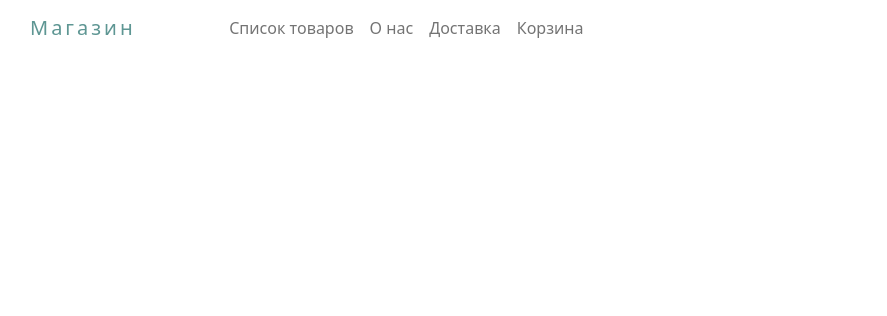
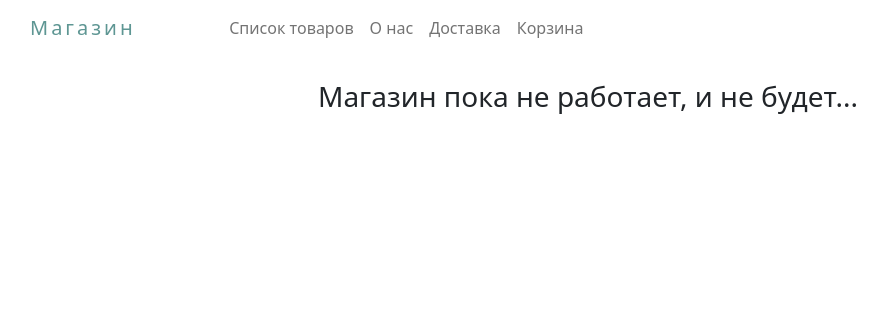
Before and after one commit to dengaisin/shop, a Django app: page / in a window 1280 px wide. Shown: the top 316 px of the page, without its empty margins (52-939 px from the left). Run offline with Django 4.2, Linux system fonts and the light colour scheme.

Commit message:
some content

```diff
--- a/products/templates/products/home_page.html
+++ b/products/templates/products/home_page.html
@@ -9,7 +9,7 @@
 <body>
 
 {% block content %}
-
+<h3>Магазин пока не работает, и не будет...</h3>
 {% endblock%}
 
 </body>
--- a/static/css/navbar.css
+++ b/static/css/navbar.css
@@ -1,3 +1,9 @@
+body {
+  margin: 0;
+  padding: 80px 0 0;
+  text-align: center;
+}
+
 /* Color of the links BEFORE scroll */
 .navbar-scroll .nav-link,
 .navbar-scroll .navbar-toggler-icon,
--- a/templates/includes/navbar.html
+++ b/templates/includes/navbar.html
@@ -1,6 +1,9 @@
 {% block head %}
     <link href="https://cdn.jsdelivr.net/npm/bootstrap@5.0.2/dist/css/bootstrap.min.css" rel="stylesheet" integrity="sha384-EVSTQN3/azprG1Anm3QDgpJLIm9Nao0Yz1ztcQTwFspd3yD65VohhpuuCOmLASjC" crossorigin="anonymous">
 {% endblock %}
+<div class="nav-div">
+
+
 <header>
   <!-- Navbar -->
   <nav class="navbar navbar-expand-lg navbar-light fixed-top mask-custom shadow-0">
@@ -48,12 +51,5 @@
     </div>
   </nav>
   <!-- Navbar -->
-
-  <!--Section: Design Block-->
-  <section>
-    <!-- Intro -->
-
-    <!-- Intro -->
-  </section>
-  <!--Section: Design Block-->
 </header>
+</div>
```
